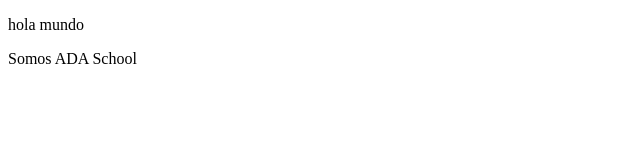
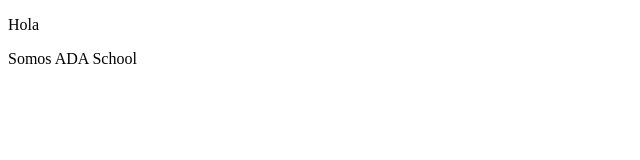
Before and after one commit to Shekta99/git-class-wow, a plain HTML site: page index.html in a window 1280 px wide. Shown: the full height of the page, 0-640 px from the left. Drawn offline with Linux system fonts and the light colour scheme.

Commit message:
arreglando el formato del saludo en el index.html

```diff
--- a/index.html
+++ b/index.html
@@ -7,7 +7,7 @@
     <title>Document</title>
   </head>
   <body>
-    <p>hola mundo</p>
+    <p>Hola</p>
     <p>Somos ADA School</p>
   </body>
 </html>
```
